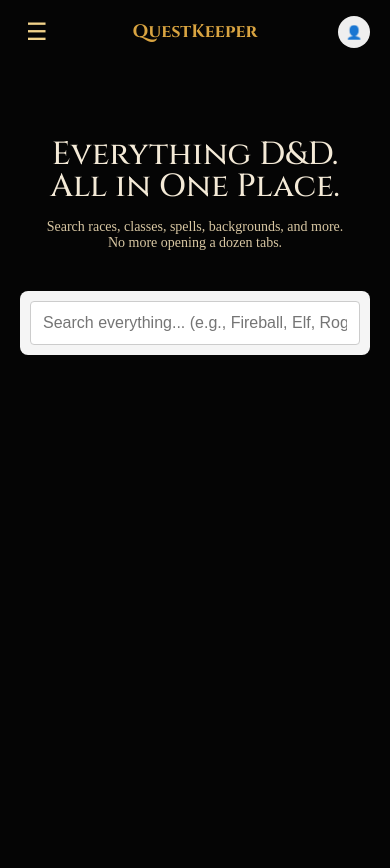
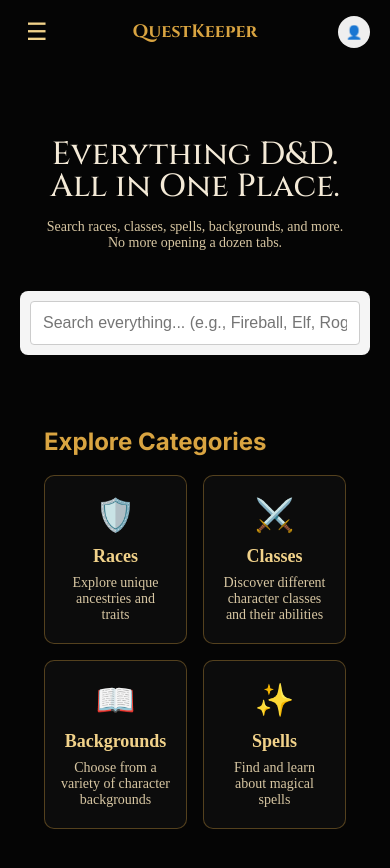
Before and after one commit to samanthaparas/questkeeper-frontend, a React (Vite) app: page / in a window 390 px wide. Shown: the top 868 px of the page. Before the commit the page ends 844 px from the top, so only its background shows below. Built offline with nearby package versions, Linux system fonts and the light colour scheme; the HTML template or start-up script is replaced by a standard one.

Commit message:
Add responsive category cards section

```diff
--- /dev/null
+++ b/src/components/CategoryCard/CategoryCard.css
@@ -0,0 +1,52 @@
+/* Category grid setup */
+.categories {
+    max-width: 900px;
+    margin: 72px auto 0;
+    padding: 0 24px;
+}
+
+.categories__title {
+    color: #d9a441;
+    font-family: var(--font-body);
+
+}
+
+.categories__grid {
+    display: grid;
+  grid-template-columns: repeat(4, 1fr);
+  gap: 16px;
+}
+
+/* Category Card CSS */
+.category-card {
+  min-height: 150px;
+  padding: 20px 16px;
+  border: 1px solid rgba(217, 164, 65, 0.35);
+  border-radius: 10px;
+  background-color: rgba(255, 255, 255, 0.03);
+  text-align: center;
+}
+
+.category-card__icon {
+  font-size: 32px;
+  margin-bottom: 12px;
+}
+
+.category-card__title {
+  color: #f1d28a;
+  font-size: 18px;
+  margin: 0 0 8px;
+}
+
+.category-card__description {
+  color: #d8c7a3;
+  font-size: 14px;
+  margin: 0;
+}
+
+
+@media (max-width: 768px) {
+    .categories__grid {
+        grid-template-columns: repeat(2, 1fr);
+    }
+}
--- a/src/components/CategoryCard/CategoryCard.jsx
+++ b/src/components/CategoryCard/CategoryCard.jsx
@@ -1,5 +1,11 @@
-function CategoryCard() {
-  return <article>Category Card</article>;
+function CategoryCard({ icon, title, description }) {
+  return (
+    <article className="category-card">
+      <div className="category-card__icon">{icon}</div>
+      <h3 className="category-card__title">{title}</h3>
+      <p className="category-card__description">{description}</p>
+    </article>
+  );
 }
 
 export default CategoryCard;
--- a/src/components/Main/Main.jsx
+++ b/src/components/Main/Main.jsx
@@ -1,5 +1,7 @@
 import SearchForm from "../SearchForm/SearchForm";
+import CategoryCard from "../CategoryCard/CategoryCard";
 import "./Main.css";
+import "../CategoryCard/CategoryCard.css";
 
 function Main() {
   return (
@@ -19,6 +21,33 @@ function Main() {
 
         <SearchForm />
       </section>
+
+      <section className="categories">
+        <h2 className="categories__title">Explore Categories</h2>
+        <div className="categories__grid">
+          <CategoryCard
+            icon="🛡️"
+            title="Races"
+            description="Explore unique ancestries and traits"
+          />
+          <CategoryCard
+            icon="⚔️"
+            title="Classes"
+            description="Discover different character classes and their abilities"
+          />
+          <CategoryCard
+            icon="📖"
+            title="Backgrounds"
+            description="Choose from a variety of character backgrounds"
+          />
+
+          <CategoryCard
+            icon="✨"
+            title="Spells"
+            description="Find and learn about magical spells"
+          />
+        </div>
+      </section>
     </main>
   );
 }
```
